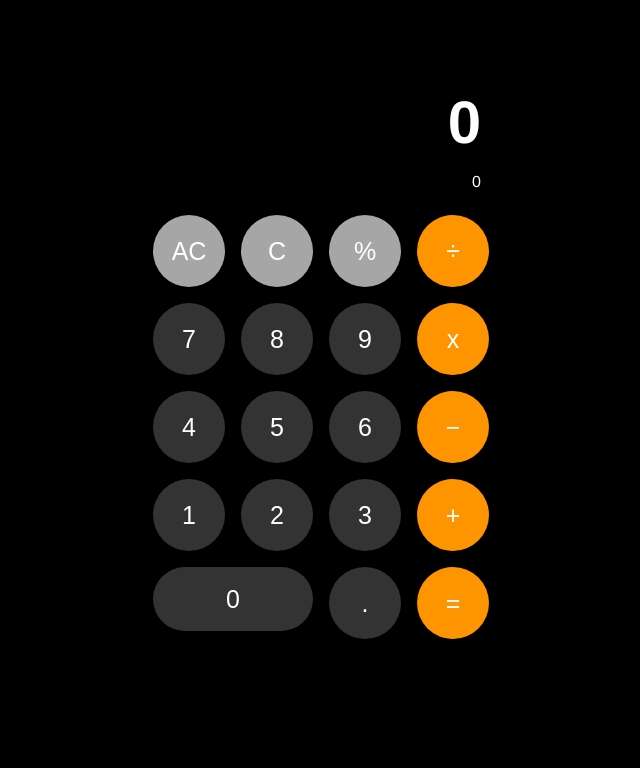
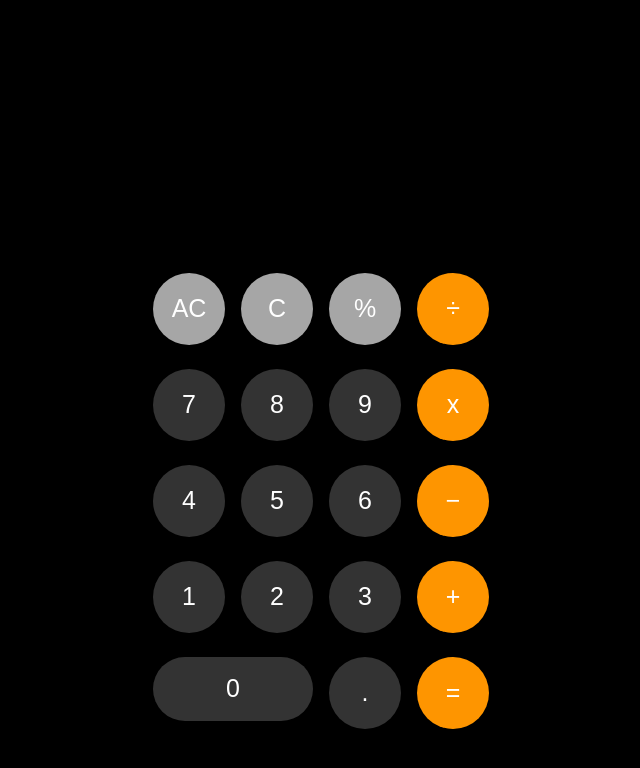
Before and after one commit to pyaephyokyaw15/Front-End-Mini-Projects, a plain HTML site: page ios-calculator/index.html in a window 1280 px wide. Both pictures are taken after a click on the button "AC". Shown: the whole page, without its empty margins (319-959 px from the left). Drawn offline with Linux system fonts and the light colour scheme.

```diff
--- a/To-do-List/css/style.css
+++ b/To-do-List/css/style.css
@@ -147,9 +147,6 @@ select {
     background-color: #f74525;
 }
 
-.todo-item::-webkit-scrollbar {
-    width: 0px;  /* Remove scrollbar space */
-}
 
 .fa-trash, .fa-check {
     pointer-events: none;
@@ -185,3 +182,13 @@ select {
     }
 
 }
+
+::-webkit-scrollbar{
+    height:5px;
+}
+
+
+::-webkit-scrollbar-thumb{
+    background: rgb(219, 219, 202);
+    border-radius: 10px;
+}
--- a/ios-calculator/style.css
+++ b/ios-calculator/css/style.css
@@ -1,53 +1,59 @@
+* {
+    padding: 0;
+    margin: 0;
+    box-sizing: border-box;
+}
+
 body{
-    background-color: black;
+    background-color: rgb(0, 0, 0);
+    font-family: Helvetica, sans-serif;
+}
+
+#main-wraper {
+    margin: 0 auto;
+    display: flex;
+    flex-direction: column;
+    justify-content: space-around;
+    align-items: center;
+    width: 42vh;
+    height: 100vh;
 }
 
 
-h1{
+
+#main-screen,
+#small-screen {
+    background-color: inherit;
     color: white;
-    font-family: Helvetica, sans-serif;
     font-size: 60px;
-    width: 40vh;
+    width: 100%;
     text-align: right;
     margin-bottom: 10px;
+    border: none;
+    outline: none;
+    overflow: auto;
 }
 
-p{
-    color: white;
-    font-family: Helvetica, sans-serif;
-    width: 40vh;
-    text-align: right;
+#small-screen {
+    border-top: 1vh;
+    font-size: 20px;
 }
 
-
-.main-wraper{
-
-
-    display: flex;
-    position: relative;
-    align-items: center;
-    flex-direction: column;
-    bottom: -5vh;
-
-}
 
 .keys{
     display: flex;
     flex-direction: row;
     flex-wrap: wrap;
-    justify-content: center;
-    width: 50vh;
-
+    justify-content: space-between;
+    width: 100%;
 }
-
-
 
 
 .key{
     width: 9vh;
     height: 9vh;
-    margin: 1vh;
     border-radius: 5vh;
+    margin-bottom: 3vh;
     cursor: pointer;
     background-color: #333333;
     font-size: 25px;
--- a/ios-calculator/index.html
+++ b/ios-calculator/index.html
@@ -5,47 +5,36 @@
     <meta http-equiv="X-UA-Compatible" content="IE=edge">
     <meta name="viewport" content="width=device-width, initial-scale=1.0">
     <title>Document</title>
-    <link rel="stylesheet" href="style.css">
+    <link rel="stylesheet" href="css/style.css">
 </head>
 <body>
-
-    <div class="main-wraper">
-
-        <div class='screen-box'>
-            <h1 class='screen'>0</h1>
-            <p class='showEexpression'>0</p>
+    <div id="main-wraper">
+        <div id='screen-container'>
+            <input type="text" id="main-screen">
+            <input id='small-screen'>0</p>
         </div>
-
         <div class='keys'>
-
-            <button class="key" onclick=clear_screen()>AC</button>
-            <button class="key" onclick=delete_screen()>C</button>
-            <button class="key" onclick=showEexpression('%')>%</button>
-            <button class="key" onclick=showEexpression('/')>&#247;</button>
-            <button class="key" onclick=showEexpression('7')>7</button>
-            <button class="key" onclick=showEexpression('8')>8</button>
-            <button class="key" onclick=showEexpression('9')>9</button>
-            <button class="key" onclick=showEexpression('*')>x</button>
-            <button class="key" onclick=showEexpression('4')>4</button>
-            <button class="key" onclick=showEexpression('5')>5</button>
-            <button class="key" onclick=showEexpression('6')>6</button>
-            <button class="key" onclick=showEexpression('-')>&#8722</button>
-            <button class="key" onclick=showEexpression('1')>1</button>
-            <button class="key" onclick=showEexpression('2')>2</button>
-            <button class="key" onclick=showEexpression('3')>3</button>
-            <button class="key" onclick=showEexpression('+')>+</button>
-            <button class="key" onclick=showEexpression('0')>0</button>
-            <button class="key" onclick=showEexpression('.')>.</button>
-            <button class="key" onclick=calculate()>=</button>
-
-
+            <button class="key">AC</button>
+            <button class="key">C</button>
+            <button class="key">%</button>
+            <button class="key">&#247;</button>
+            <button class="key">7</button>
+            <button class="key">8</button>
+            <button class="key">9</button>
+            <button class="key">x</button>
+            <button class="key">4</button>
+            <button class="key">5</button>
+            <button class="key">6</button>
+            <button class="key">&#8722</button>
+            <button class="key">1</button>
+            <button class="key">2</button>
+            <button class="key">3</button>
+            <button class="key">+</button>
+            <button class="key">0</button>
+            <button class="key">.</button>
+            <button class="key">=</button>
         </div>
-
-
-
-
     </div>
-
-    <script src='main.js'></script>
+    <script src='js/main.js'></script>
 </body>
 </html>
--- /dev/null
+++ b/ios-calculator/js/main.js
@@ -0,0 +1,126 @@
+// Selectors
+let mainScreen = document.querySelector('#main-screen');
+let smallScreen = document.querySelector('#small-screen');
+let operators = ['+', '-', '*', '/', '%'];
+let keys = document.querySelectorAll('.key');
+let answer;
+
+
+// Functions
+function smallDisplay(key) {
+    if (key === '=') {
+        answer = eval(smallScreen.value);
+        smallScreen.value = answer;
+    } else if (key === 'AC') {
+        smallScreen.value = '';
+    } else if (key === 'C') {
+        smallScreen.value = smallScreen.value.slice(0, -1);
+    } else {
+        smallScreen.value += key;
+    }
+}
+
+function mainDisplay(key) {
+    if ('0123456789'.includes(key)) {
+        mainScreen.value += key;
+    } else if (key === 'C') {
+        mainScreen.value = mainScreen.value.slice(0, -1);
+    } else if (key === '=') {
+        mainScreen.value = answer;
+    } else {
+        mainScreen.value = '';
+    }
+
+
+}
+
+
+
+// get key
+keys.forEach(function (element) {
+    element.addEventListener('click', function () {
+        //console.log(element);
+        let key = element.innerText;
+        console.log(key);
+
+        // replace operator to meet with eval function
+        if (key === '&#247;') {
+            key = '/';
+        } else if (key === 'x') {
+            key = '*';
+        }
+
+
+        smallDisplay(key);
+        mainDisplay(key);
+    });
+});
+
+
+
+
+
+
+
+
+// // show expression for both screen
+// function showEexpression(x){
+
+//     // remove zero
+//     if (equation.innerHTML == 0 && !operators.includes(x)){
+//         equation.innerHTML = x;
+//         myDisplay.innerHTML = x;
+//         return ;
+//     }
+
+
+//     // avoid operator duplication
+//     let lastkey = equation.innerHTML[equation.innerHTML.length-1];
+//     console.log(lastkey);
+//     if (!( operators.includes(x) && operators.includes(lastkey))){
+//         equation.innerHTML += x;
+//     }
+
+//     // when operator is pressed, clear screen.
+//     if (!(operators.includes(x))) {
+//         if (myDisplay.innerHTML == 0){
+//             myDisplay.innerHTML = x;
+//         }else{
+//         myDisplay.innerHTML += x;
+//         }
+
+//     }else{
+//         myDisplay.innerHTML = 0;
+//     }
+
+// }
+
+
+// // calaulation
+// function calculate(){
+//         try{
+//             myDisplay.innerHTML = eval(eval(equation.innerHTML).toFixed(4)).toLocaleString();;
+//         }catch (error) {
+//             alert("Your Input is wrong");
+//         }
+// }
+
+// // clear both screen
+// function clear_screen(){
+//     equation.innerHTML = 0;
+//     myDisplay.innerHTML = 0;
+// }
+
+// // delete both screen
+// function delete_screen(){
+
+//     // remove last number
+//     equation.innerHTML = equation.innerHTML.slice(0, -1);
+//     myDisplay.innerHTML = myDisplay.innerHTML.slice(0, -1);
+
+//     // if no number left, put zero
+//     if (equation.innerHTML.length === 0){
+//         equation.innerHTML = 0;
+//         myDisplay.innerHTML = 0;
+//     }
+// }
--- a/ios-calculator/main.js
+++ /dev/null
@@ -1,66 +0,0 @@
-let myDisplay = document.querySelector('.screen');
-let equation = document.querySelector('.showEexpression');
-let operators = ['+', '-', '*', '/', '%'];
-
-
-// show expression for both screen
-function showEexpression(x){
-
-    // remove zero
-    if (equation.innerHTML == 0 && !operators.includes(x)){
-        equation.innerHTML = x;
-        myDisplay.innerHTML = x;
-        return ;
-    }
-
-
-    // avoid operator duplication
-    let lastkey = equation.innerHTML[equation.innerHTML.length-1];
-    console.log(lastkey);
-    if (!( operators.includes(x) && operators.includes(lastkey))){
-        equation.innerHTML += x;
-    }
-
-    // when operator is pressed, clear screen.
-    if (!(operators.includes(x))) {
-        if (myDisplay.innerHTML == 0){
-            myDisplay.innerHTML = x;
-        }else{
-        myDisplay.innerHTML += x;
-        }
-
-    }else{
-        myDisplay.innerHTML = 0;
-    }
-
-}
-
-
-// calaulation
-function calculate(){
-        try{
-            myDisplay.innerHTML = eval(eval(equation.innerHTML).toFixed(4)).toLocaleString();;
-        }catch (error) {
-            alert("Your Input is wrong");
-        }
-}
-
-// clear both screen
-function clear_screen(){
-    equation.innerHTML = 0;
-    myDisplay.innerHTML = 0;
-}
-
-// delete both screen
-function delete_screen(){
-
-    // remove last number
-    equation.innerHTML = equation.innerHTML.slice(0, -1);
-    myDisplay.innerHTML = myDisplay.innerHTML.slice(0, -1);
-
-    // if no number left, put zero
-    if (equation.innerHTML.length === 0){
-        equation.innerHTML = 0;
-        myDisplay.innerHTML = 0;
-    }
-}
```
